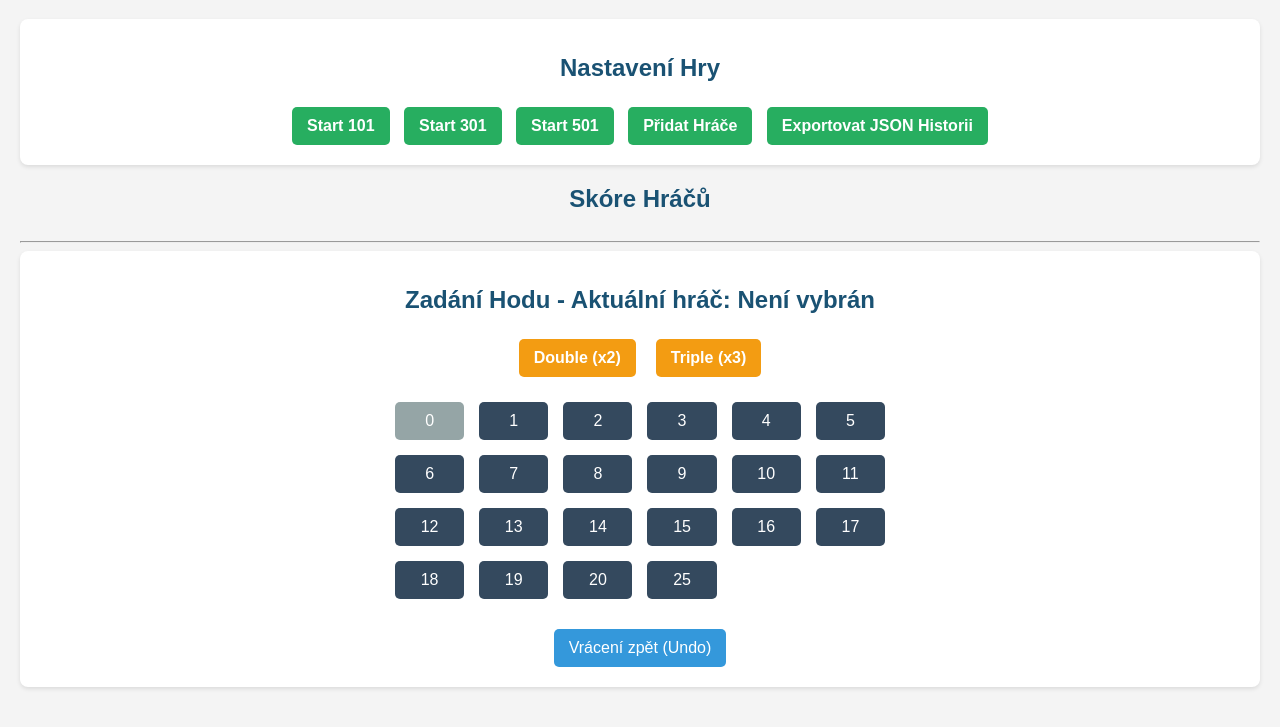
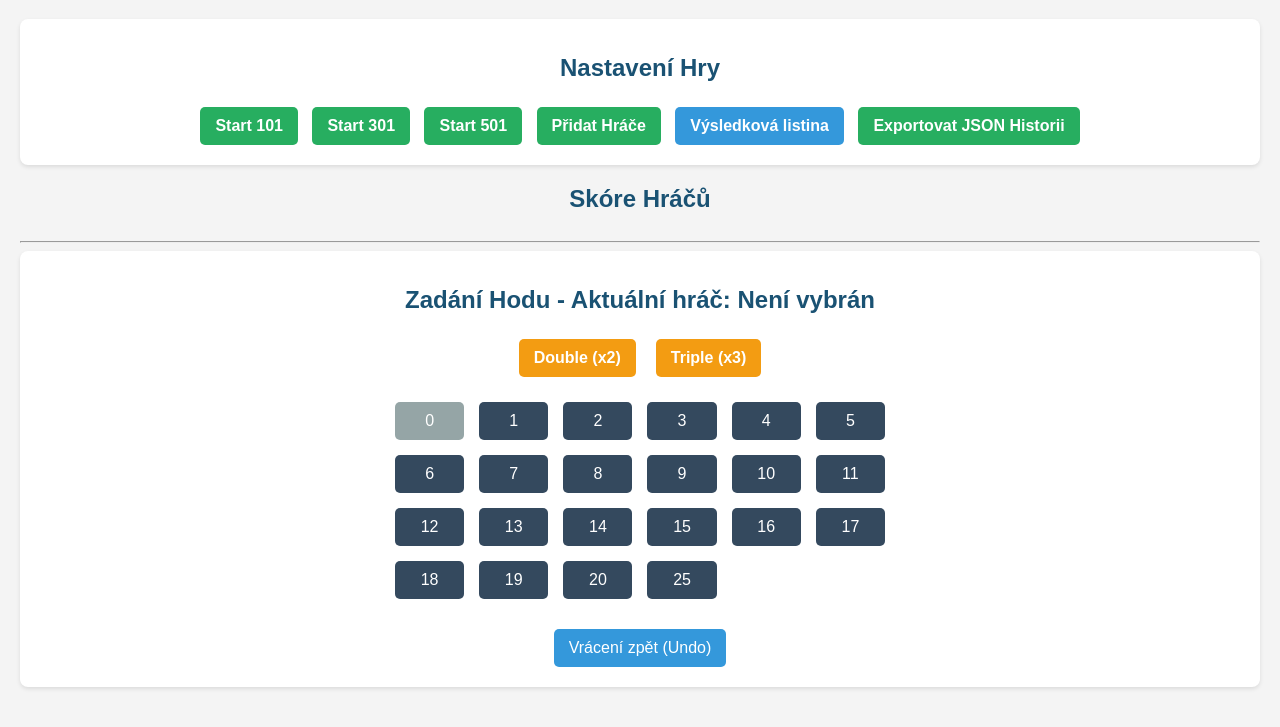
Before and after one commit to rosta70/Sipky, a plain HTML site: page index.html in a window 1280 px wide. Shown: the part 81-808 px from the top of the page. Drawn offline with Linux system fonts and the light colour scheme.

Commit message:
Update index.html

```diff
--- a/index.html
+++ b/index.html
@@ -16,6 +16,11 @@
         <button onclick="startGame(301)">Start 301</button>
         <button onclick="startGame(501)">Start 501</button>
         <button onclick="addPlayer()">Přidat Hráče</button>
+
+        <a href="history.html" style="text-decoration: none;">
+        <button style="background-color: #3498db;">Výsledková listina</button>
+    </a>
+
     </div>
 
     <div id="score-section">
```
